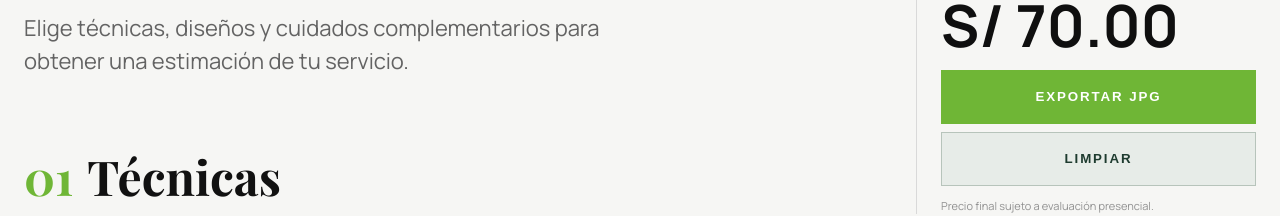
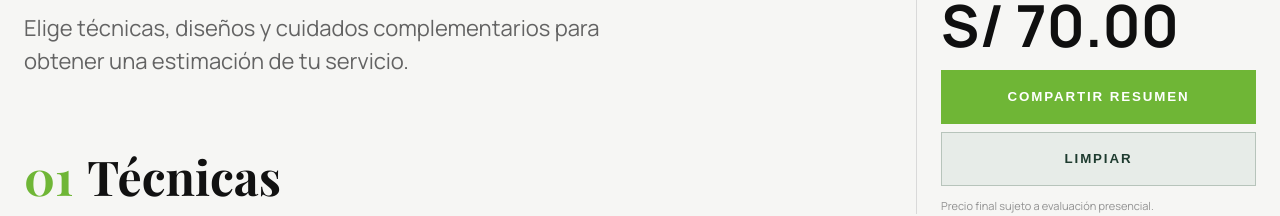
Before and after one commit to Hocchik/isis-style, a React (Vite) app: page / in a window 1280 px wide. Shown: the part 211-427 px from the top of the page. Built offline with nearby package versions, Linux system fonts and the light colour scheme; a web font is replaced by a local one.

Commit message:
Arreglos del boton para IOS

```diff
--- a/package.json
+++ b/package.json
@@ -13,6 +13,7 @@
   "dependencies": {
     "@tailwindcss/postcss": "^4.2.2",
     "html2canvas": "^1.4.1",
+    "jspdf": "^4.2.1",
     "react": "^19.2.4",
     "react-dom": "^19.2.4"
   },
--- a/src/components/SummarySelectionSection.jsx
+++ b/src/components/SummarySelectionSection.jsx
@@ -1,5 +1,6 @@
 import { useRef, useState } from 'react'
 import html2canvas from 'html2canvas'
+import jsPDF from 'jspdf'
 
 function isIOS() {
   return (
@@ -8,14 +9,27 @@ function isIOS() {
   )
 }
 
+function openPdfOnIOS(canvas) {
+  const imgData = canvas.toDataURL('image/png')
+  const pdfWidthMm = 210
+  const pdfHeightMm = Math.round((canvas.height * pdfWidthMm) / canvas.width)
+
+  const pdf = new jsPDF({ orientation: 'portrait', unit: 'mm', format: [pdfWidthMm, pdfHeightMm] })
+  pdf.addImage(imgData, 'PNG', 0, 0, pdfWidthMm, pdfHeightMm)
+
+  const blob = pdf.output('blob')
+  const url = URL.createObjectURL(blob)
+  window.open(url, '_blank')
+  setTimeout(() => URL.revokeObjectURL(url), 60000)
+}
+
 export function SummarySelectionSection({ estimate, onReset }) {
   const exportRef = useRef(null)
   const [isExporting, setIsExporting] = useState(false)
   const [exportError, setExportError] = useState('')
   const [isMobileOpen, setIsMobileOpen] = useState(false)
-  const [iosPreviewUrl, setIosPreviewUrl] = useState(null)
 
-  async function handleExportJpg() {
+  async function handleExport() {
     if (!exportRef.current || isExporting) return
 
     setIsExporting(true)
@@ -29,19 +43,30 @@ export function SummarySelectionSection({ estimate, onReset }) {
         logging: false,
       })
 
-      const dataUrl = canvas.toDataURL('image/jpeg', 0.95)
+      if (isIOS()) {
+        // Intentar Web Share API con PNG (abre el sheet nativo: WhatsApp, Fotos, etc.)
+        const blob = await new Promise((resolve) => canvas.toBlob(resolve, 'image/png'))
+        const file = new File([blob], 'resumen-isis-styles.png', { type: 'image/png' })
 
-      if (isIOS()) {
-        setIosPreviewUrl(dataUrl)
+        if (navigator.canShare && navigator.canShare({ files: [file] })) {
+          await navigator.share({ files: [file], title: 'Resumen de precios — Isis Styles' })
+          return
+        }
+
+        // Fallback: abrir PDF en Safari (el usuario puede compartir desde ahí)
+        openPdfOnIOS(canvas)
         return
       }
 
+      // Android / PC: descarga directa PNG
       const link = document.createElement('a')
-      link.href = dataUrl
-      link.download = `resumen-precios-${Date.now()}.jpg`
+      link.href = canvas.toDataURL('image/png')
+      link.download = `resumen-isis-styles-${Date.now()}.png`
       link.click()
-    } catch {
-      setExportError('No se pudo exportar la imagen. Inténtalo nuevamente.')
+    } catch (err) {
+      if (err?.name !== 'AbortError') {
+        setExportError('No se pudo exportar. Inténtalo nuevamente.')
+      }
     } finally {
       setIsExporting(false)
     }
@@ -78,7 +103,7 @@ export function SummarySelectionSection({ estimate, onReset }) {
             onClick={() => setIsMobileOpen(false)}
             aria-label="Cerrar"
           >
-            x
+            ×
           </button>
         </div>
 
@@ -99,8 +124,8 @@ export function SummarySelectionSection({ estimate, onReset }) {
         </div>
 
         <div className="summary-actions">
-          <button className="cta" onClick={handleExportJpg} disabled={isExporting}>
-            {isExporting ? 'Exportando...' : 'Exportar JPG'}
+          <button className="cta" onClick={handleExport} disabled={isExporting}>
+            {isExporting ? 'Generando...' : 'Compartir resumen'}
           </button>
           <button className="cta cta-secondary" onClick={onReset}>
             Limpiar
@@ -117,24 +142,6 @@ export function SummarySelectionSection({ estimate, onReset }) {
           </small>
         ) : null}
       </div>
-
-      {iosPreviewUrl ? (
-        <div
-          className="image-modal"
-          role="dialog"
-          aria-modal="true"
-          aria-label="Guardar imagen"
-          onClick={(e) => { if (e.target === e.currentTarget) setIosPreviewUrl(null) }}
-        >
-          <div className="image-modal-content">
-            <button className="image-modal-close" onClick={() => setIosPreviewUrl(null)} aria-label="Cerrar">×</button>
-            <img src={iosPreviewUrl} alt="Resumen de precios" />
-            <p className="image-modal-caption ios-save-hint">
-              Mantén presionada la imagen y elige <strong>"Guardar imagen"</strong>
-            </p>
-          </div>
-        </div>
-      ) : null}
 
       <div className="export-jpg-template" ref={exportRef} aria-hidden="true">
         <p className="export-brand">Isis Styles - Asistente de Precios</p>
@@ -154,7 +161,7 @@ export function SummarySelectionSection({ estimate, onReset }) {
           <strong>{estimate.formattedTotal}</strong>
         </div>
 
-        <small>Plantilla editable para exportación JPG.</small>
+        <small>Precio final sujeto a evaluación presencial.</small>
       </div>
     </aside>
   )
```
Also changed, not shown: 1 other file (tests, documents, lock files or other folders).
